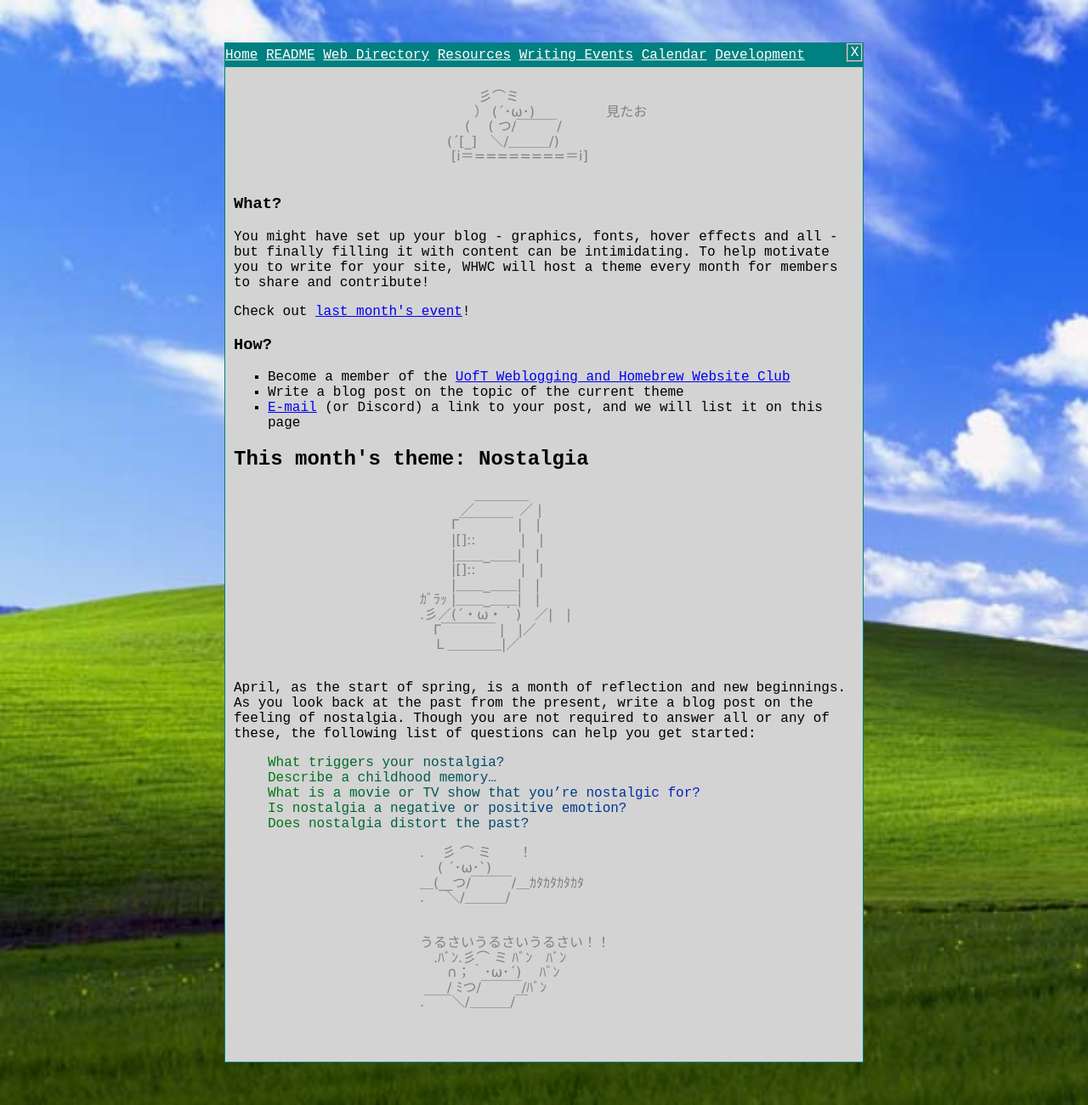
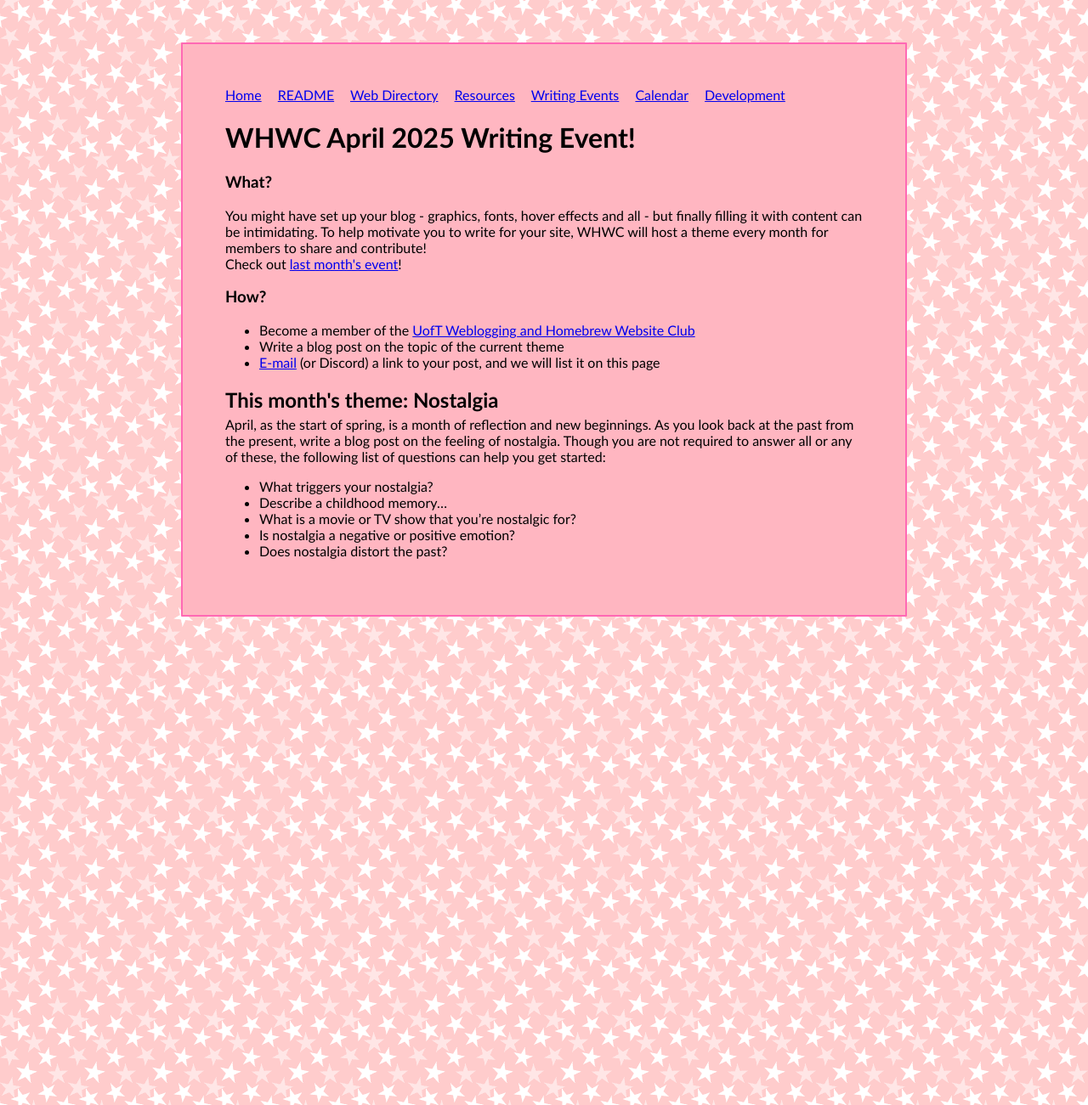
Before and after one commit to uoftwebloggingclub/uoftwebloggingclub.neocities.org, a Jekyll site: the page built from _events/april2025.html, in a window 1280 px wide. Shown: the whole page at 85% size. Built offline with Jekyll 4.4.1, drawn with Linux system fonts in a browser that asks for light colours.

Commit message:
Restyle april2025 event

```diff
--- a/_events/april2025.html
+++ b/_events/april2025.html
@@ -1,24 +1,20 @@
 ---
 title: Nostalgia - April 2025
 end_timestamp: 1746057600
+layout: default
 ---
+<style>
+html {
+    background-image: url("/assets/img/event/april2025/pink.gif");
+}
 
-<!DOCTYPE html>
+body {
+    border-color: hotpink;
+    background-color: lightpink;
+}
+</style>
 
-<html>
-    <head>
-        {% include header_basics.html %}
-        <link rel="stylesheet" href="/assets/css/events/march2025.css"/>
-    </head>
-    <body>
-        <div class="top">
-            {% include navbar.html %}
-            <div class="x-button">X</div>
-        </div>
-        <div class="content">
-            <pre>
-　　　　 彡⌒ミ<br>　　　　） (´･ω･) 　 　 　 　見たお<br>　　　 (　 ( つ/￣￣￣/　<br>　　(´[_]　＼/＿＿＿/)<br>　　 [i＝========＝i]
-            </pre>
+<h1>WHWC April 2025 Writing Event!</h1>
 <h3>What?</h3>
 <p>You might have set up your blog - graphics, fonts, hover effects and all - but finally filling it with content can be intimidating. To help motivate you to write for your site, WHWC will host a theme every month for members to share and contribute!</p>
 <p>Check out <a href="/events/march2025">last month's event</a>!</p>
@@ -29,41 +25,11 @@
     <li><a href="mailto:{{ site.email | encode_email }}">E-mail</a> (or Discord) a link to your post, and we will list it on this page</li>
 </ul>
 <h2>This month's theme: Nostalgia</h2>
-            <pre>
-　　　　＿＿＿＿
-　　　／　　　 ／ |
-　　 Γ￣￣￣￣ |　|
-　　 |[]::　　　 |　|
-　　 |＿＿_＿＿|　|
-　　 |[]::　　　 |　|
-　　 |＿＿_＿＿|　|
-ｶﾞﾗｯ |＿＿_＿＿|　|
-.彡／(´・ω・｀)　／|　|
-　Γ￣￣￣￣ |　|／
-　Ｌ＿＿＿＿|／
-            </pre>
 <p>April, as the start of spring, is a month of reflection and new beginnings. As you look back at the past from the present, write a blog post on the feeling of nostalgia. Though you are not required to answer all or any of these, the following list of questions can help you get started:</p>
-            <ul class="rainbow-text">
+<ul>
     <li>What triggers your nostalgia?</li>
     <li>Describe a childhood memory…</li>
     <li>What is a movie or TV show that you’re nostalgic for?</li>
     <li>Is nostalgia a negative or positive emotion?</li>
     <li>Does nostalgia distort the past?</li>
 </ul>
-            <pre>
-.　 彡 ⌒ ミ　　！
-　 ( ´･ω･`)
-＿(__つ/￣￣￣/＿ｶﾀｶﾀｶﾀｶﾀ
-. 　 ＼/＿＿＿/
-
-
-うるさいうるさいうるさい！！
-　.ﾊﾞﾝ.彡⌒ ミ ﾊﾞﾝ　ﾊﾞﾝ
-　　∩；｀･ω･´)　 ﾊﾞﾝ
-　　/ ﾐつ/￣￣￣/ﾊﾞﾝ
-.￣￣＼/＿＿＿/￣
-
-            </pre>
-        </div>
-    </body>
-</html>
```
Also changed, not shown: assets/img/event/april2025/pink.gif (added). Lines whose indentation alone changed are shown as unchanged.
